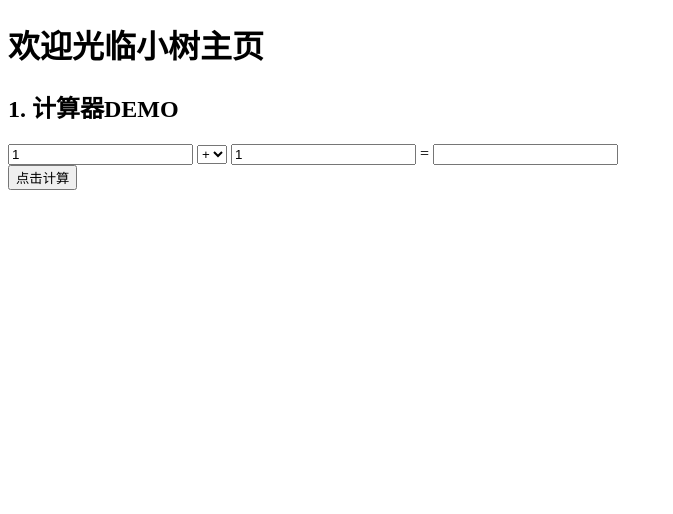
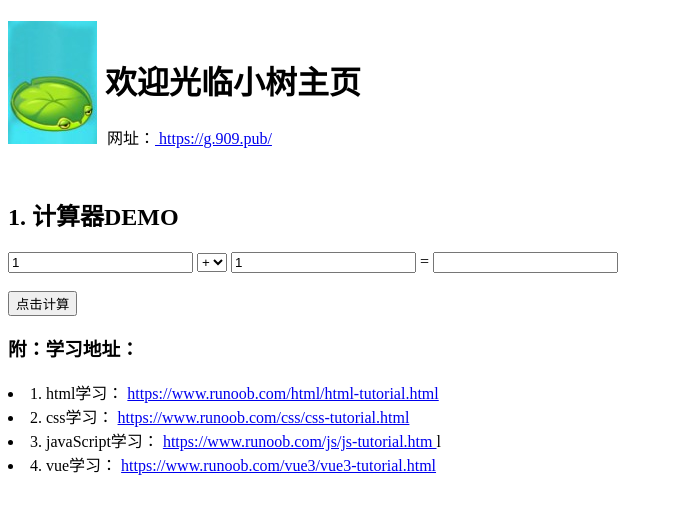
Before and after one commit to guoyansai/xiaoshuweb, a plain HTML site: page index.html in a window 1280 px wide. Shown: the whole page, without its empty margins (0-673 px from the left). Drawn offline with Linux system fonts and the light colour scheme.

Commit message:
更新模板文件

```diff
--- a/index.html
+++ b/index.html
@@ -7,7 +7,13 @@
     <title>小树主页</title>
   </head>
   <body>
-    <h1>欢迎光临小树主页</h1>
+    <h1>
+      <img src="img/test.jpg" style="margin-bottom: -50px" />
+      欢迎光临小树主页
+    </h1>
+    <div style="padding-left: 99px; padding-bottom: 28px">
+      网址：<a href="https://g.909.pub/"> https://g.909.pub/ </a>
+    </div>
     <h2>1. 计算器DEMO</h2>
     <input name="a" id="a" value="1" />
     <select name="x" id="x">
@@ -19,7 +25,7 @@
     <input name="b" id="b" value="1" />
     =
     <input name="c" id="c" value="" />
-    <br />
+    <br /><br />
     <button onclick="doCount()">点击计算</button>
     <script>
       function doCount() {
@@ -47,5 +53,32 @@
         }
       }
     </script>
+    <h3>附：学习地址：</h3>
+    <div>
+      <li>
+        1. html学习：
+        <a href="https://www.runoob.com/html/html-tutorial.html">
+          https://www.runoob.com/html/html-tutorial.html
+        </a>
+      </li>
+      <li>
+        2. css学习：
+        <a href="https://www.runoob.com/css/css-tutorial.html">
+          https://www.runoob.com/css/css-tutorial.html
+        </a>
+      </li>
+      <li>
+        3. javaScript学习：
+        <a href="https://www.runoob.com/js/js-tutorial.htm">
+          https://www.runoob.com/js/js-tutorial.htm </a
+        >l
+      </li>
+      <li>
+        4. vue学习：
+        <a href="https://www.runoob.com/vue3/vue3-tutorial.html">
+          https://www.runoob.com/vue3/vue3-tutorial.html
+        </a>
+      </li>
+    </div>
   </body>
 </html>
```
Also changed, not shown: t.html (added, +12 -0 lines), img/test.jpg (added), 1 other file.
